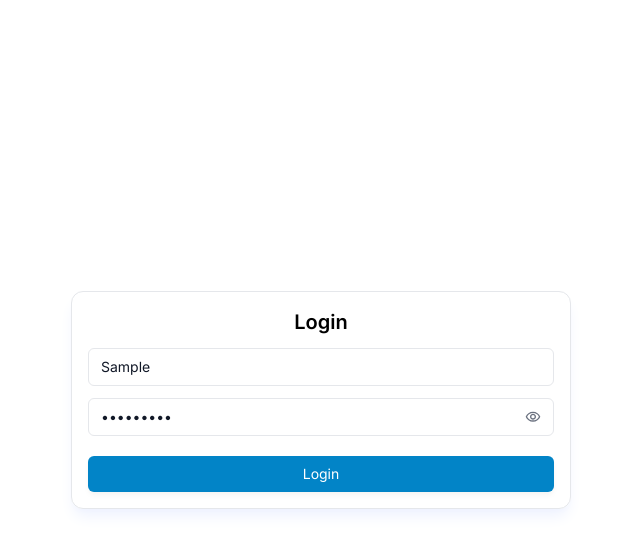
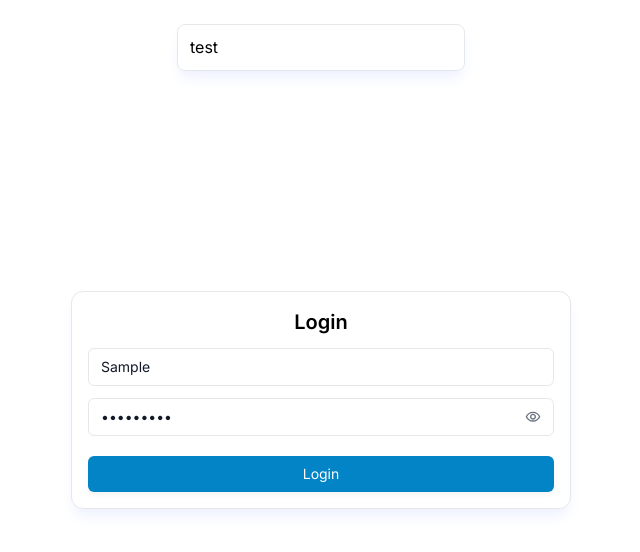
Before and after one commit to AburizalAN/NASA-fullstack, a Next.js app in the folder client/: page /dashboard in a window 1280 px wide. Both pictures are taken after typing "Sample", "Sample123" into the empty fields and a click on the button "Login". Shown: the top 552 px of the page, without its empty margins (319-959 px from the left). Built offline with nearby package versions, Linux system fonts and the light colour scheme; no server answers.

Commit message:
Add Message Component

```diff
--- a/client/app/globals.scss
+++ b/client/app/globals.scss
@@ -58,6 +58,21 @@
   .input {
     @apply w-full border shadow-md shadow-stone-100 rounded-md outline-none py-2 px-3 text-sm leading-5 text-gray-900 focus:ring-0
   }
+  .message {
+    @apply w-72 border p-3 rounded-lg shadow-lg shadow-indigo-50;
+    position: fixed;
+    top: 24px;
+    left: 50%;
+    transform: translateX(-50%) scaleY(0.8);
+    line-height: 1.3;
+    opacity: 0;
+    animation: slideUpIn 200ms forwards;
+    animation-timing-function: cubic-bezier(.23, 1, .32, 1);
+    &.closing {
+      animation: slideDownOut 200ms forwards;
+      animation-timing-function: cubic-bezier(.755, .05, .855, .06);
+    }
+  }
 }
 @tailwind utilities;
 
@@ -117,3 +132,29 @@ body {
 .navbar-shadow {
   box-shadow: rgba(30, 27, 75, 0.12) 0px 10px 15px -10px;
 }
+
+@keyframes slideUpIn {
+  0% {
+    opacity: 0;
+    transform-origin: 0 0;
+    transform: translateX(-50%) scaleY(0.8);
+  }
+  to {
+    opacity: 1;
+    transform-origin: 0 0;
+    transform: translateX(-50%) scaleY(1);
+  }
+}
+
+@keyframes slideDownOut {
+  0% {
+    opacity: 1;
+    transform-origin: 0 0;
+    transform: translateX(-50%) scaleY(1);
+  }
+  to {
+    opacity: 0;
+    transform-origin: 0 0;
+    transform: translateX(-50%) scaleY(0.8);
+  }
+}
--- a/client/components/features/dashboard/Dashboard.tsx
+++ b/client/components/features/dashboard/Dashboard.tsx
@@ -2,7 +2,7 @@
 
 import { MdOutlineVisibility, MdOutlineVisibilityOff } from "react-icons/md";
 import * as React from "react";
-import { Button } from "@/components/reusable";
+import { Button, message } from "@/components/reusable";
 import { useForm, SubmitHandler, Controller } from "react-hook-form";
 import useSWRHandler from "@/hooks/useSWR";
 import useFetch from "@/hooks/useFetch";
@@ -20,14 +20,17 @@ const Dashboard = () => {
   const [passVisible, setPassVisible] = React.useState<boolean>(false);
   // const { data } = useSWRHandler();
 
-  const { action: login, isLoading: loadingLogin } = useFetch(async (data: Inputs) => {
-    try {
-      const res = await axios.post("/auth/login", data);
-      return res.data
-    } catch (err) {
-      console.log(err);
+  const { action: login, isLoading: loadingLogin } = useFetch(
+    async (data: Inputs) => {
+      try {
+        const res = await axios.post("/auth/login", data);
+        return res.data;
+      } catch (err) {
+        console.log(err);
+        message({ type: "error", content: "test" });
+      }
     }
-  });
+  );
 
   const {
     register,
--- a/client/components/reusable/index.ts
+++ b/client/components/reusable/index.ts
@@ -1,2 +1,3 @@
 export { default as Combobox } from "./Combobox";
 export { default as Button } from "./Button";
+export { default as message } from "./message";
--- /dev/null
+++ b/client/components/reusable/message.tsx
@@ -0,0 +1,71 @@
+import * as ReactDOM from "react-dom";
+import * as React from "react";
+import clsx from "clsx";
+
+type MessageCompProps = {
+  children: React.ReactNode;
+  type: string;
+  duration: number;
+  closed: () => void;
+};
+
+type MessageProps = {
+  type: string;
+  content: string | React.ReactNode;
+  duration?: number;
+};
+
+const MessageComp = ({
+  children,
+  type,
+  duration,
+  closed,
+}: MessageCompProps) => {
+  const [isClosed, setIsClosed] = React.useState(false);
+  const ref = React.useRef<HTMLDivElement | null>(null);
+  React.useEffect(() => {
+    setTimeout(() => {
+      setIsClosed(true);
+    }, duration);
+  }, []);
+
+  React.useEffect(() => {
+    if (isClosed) {
+      const element = ref.current;
+      if (element) {
+        element.classList.add("closing");
+        element.addEventListener(
+          "animationend",
+          () => {
+            closed();
+          },
+          { once: true }
+        );
+      }
+    }
+  }, [isClosed]);
+
+  const classProp = clsx("message", type);
+  return (
+    <div ref={ref} className={classProp}>
+      {children}
+    </div>
+  );
+};
+
+const message = ({ type, content, duration = 4000 }: MessageProps) => {
+  const wrapper = document.createElement("div");
+  const closed = () => {
+    document.body.removeChild(wrapper);
+  };
+  const renderComponent = (
+    <MessageComp type={type} duration={duration} closed={closed}>
+      {content}
+    </MessageComp>
+  );
+
+  document.body.appendChild(wrapper);
+  ReactDOM.render(renderComponent, wrapper);
+};
+
+export default message;
```
